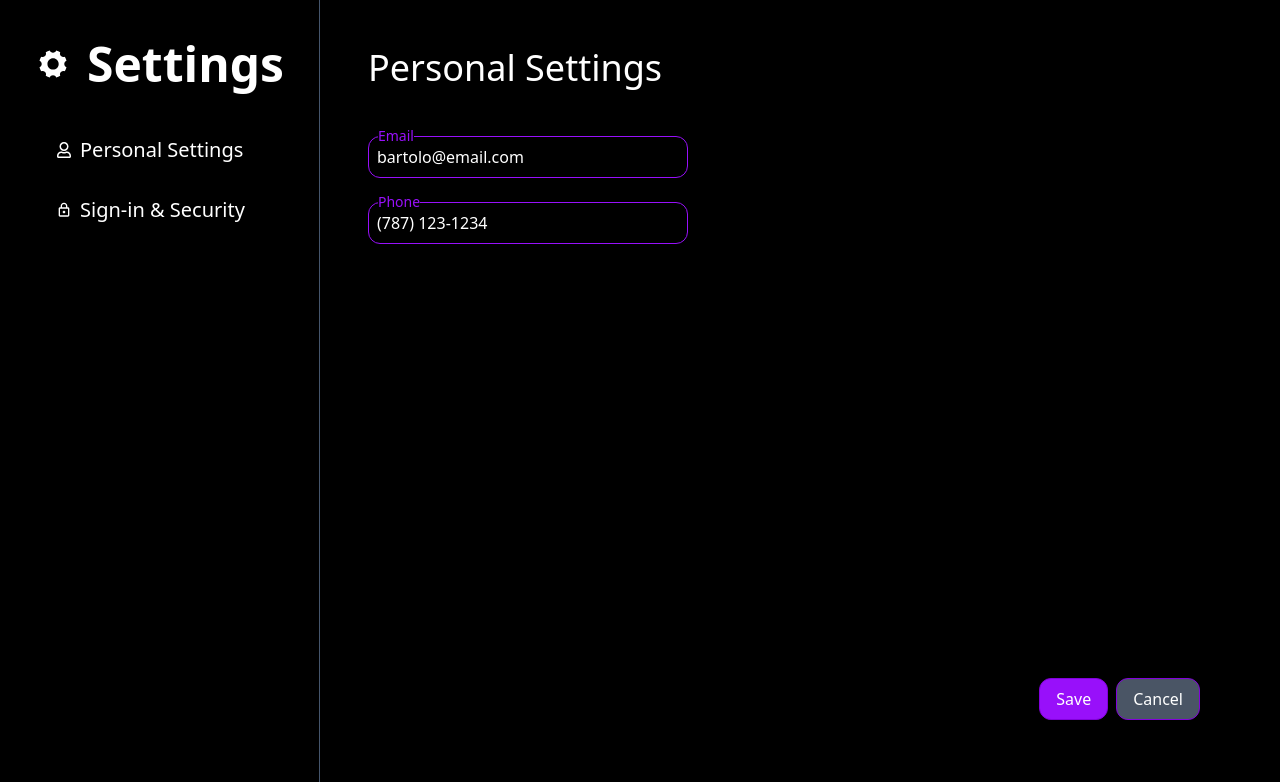
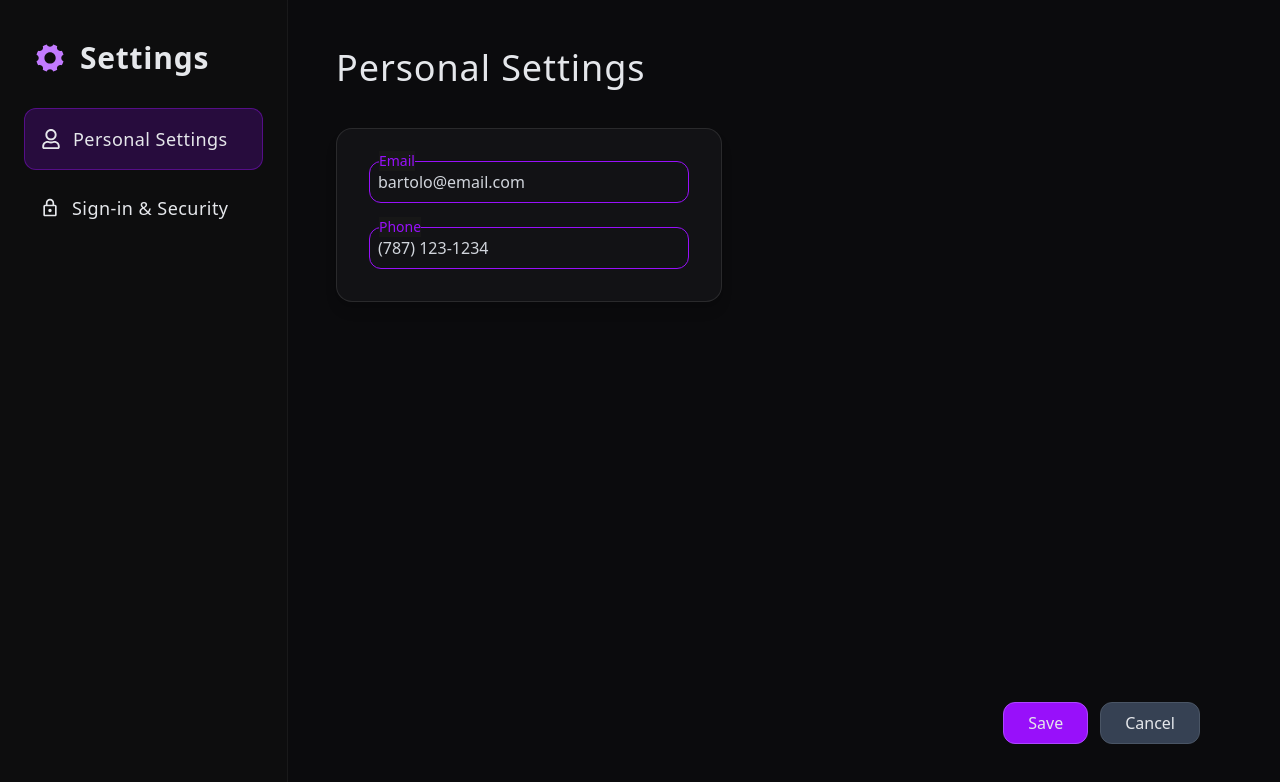
Before and after one commit to Nielson19/mymusicpage, a React app in the folder frontend/: page / in a window 1280 px wide. Shown: the top 782 px of the page. Built offline with nearby package versions, Linux system fonts and the light colour scheme; the HTML template or start-up script is replaced by a standard one.

Commit message:
Finishing UI touches for the settings page

```diff
--- a/frontend/src/components/InputField.tsx
+++ b/frontend/src/components/InputField.tsx
@@ -11,8 +11,8 @@ const InputField: React.FC<InputFieldProps> = ({label, value, onChange}) => {
     return(
         <div className="inputDiv">
             <input
-                type="tel"
-                className="inputBox"
+                type="text"
+                className="inputBox text-gray-300"
                 value={value || ""}
                 onChange={onChange}
                 required
--- a/frontend/src/index.css
+++ b/frontend/src/index.css
@@ -51,7 +51,7 @@
   }
 
   .inputBox:focus~span, .inputBox:valid~span {
-    @apply text-purple-600 transform translate-x-[10px] translate-y-[-10px] text-sm p-0 bg-black duration-100
+    @apply text-purple-600 transform translate-x-[10px] translate-y-[-10px] text-sm p-0 bg-neutral-900 duration-100
   }
 
   .inputBox:focus, .inputBox:valid {
--- a/frontend/src/pages/SettingsPageView.tsx
+++ b/frontend/src/pages/SettingsPageView.tsx
@@ -51,114 +51,128 @@ function SettingsPageView() {
     }
 
     return (
-    <div className="h-dvh bg-black text-white">
-        {/* Left Side Nav */}
-        <nav className="absolute top-0 left-0 bottom-0 w-60 md:w-80 p-6 border-r border-slate-600">
-            <div className="flex flex-row justify-center items-center gap-4 mt-4">
-                <IoIosSettings className="text-4xl"/>
-                <div className="font-semibold text-5xl">
-                    <h1>Settings</h1>
+        <div className="h-dvh bg-[#0b0b0d] text-gray-200 flex cursor-default">
+            {/* Sidebar */}
+            <nav className="w-64 md:w-72 p-6 border-r border-white/5 bg-[#0e0e10]/80 backdrop-blur-md relative">
+
+            {/* Header */}
+            <div className="flex items-center gap-3 px-2 mt-4 mb-8">
+                <IoIosSettings className="text-4xl text-purple-400" />
+                <h1 className="text-3xl font-semibold tracking-wide">Settings</h1>
             </div>
-            </div>
-            {/* Display Settings Titles */}
-            <div className="p-4 mt-4">
+
+            {/* Nav Section */}
+            <div className="space-y-2 mt-6">
+
                 {/* Personal Settings */}
                 <div
-                    className="flex flex-row items-center gap-2 p-4 rounded-xl hover:bg-gray-900 hover:cursor-pointer"
                 onClick={() => {
-                        setPersonalSettingsOpen(true),
+                    setPersonalSettingsOpen(true)
                     setSignInSettingsOpen(false)
                 }}
+                className={`
+                    flex items-center gap-3 p-4 rounded-xl cursor-pointer
+                    transition duration-150
+                    ${personalSettingsOpen
+                    ? "bg-purple-600/20 border border-purple-600/40"
+                    : "hover:bg-white/5"
+                    }
+                `}
                 >
-                    {/* Icon Here */}
-                    <FaRegUser />
-                    <h2 className="text-xl">
-                        Personal Settings
-                    </h2>
+                <FaRegUser className="text-xl" />
+                <h2 className="text-lg font-medium tracking-wide">Personal Settings</h2>
                 </div>
-                {/* Sing-In AND Security Settings */}
+
+                {/* Sign-In Security */}
                 <div
-                    className="flex flex-row items-center gap-2 p-4 rounded-xl hover:bg-gray-900 hover:cursor-pointer"
                 onClick={() => {
-                        setPersonalSettingsOpen(false),
+                    setPersonalSettingsOpen(false)
                     setSignInSettingsOpen(true)
                 }}
+                className={`
+                    flex items-center gap-3 p-4 rounded-xl cursor-pointer
+                    transition duration-150
+                    ${signInSettingsOpen
+                    ? "bg-purple-600/20 border border-purple-600/40"
+                    : "hover:bg-white/5"
+                    }
+                `}
                 >
-                    {/* Icon Here */}
-                    <MdOutlineLock />
-                    <h2 className="text-xl">
-                        Sign-in & Security
-                    </h2>
+                <MdOutlineLock className="text-xl" />
+                <h2 className="text-lg font-medium tracking-wide">Sign-in & Security</h2>
                 </div>
 
             </div>
             </nav>
-        {/* Main area with setting options */}
-        <section className="absolute left-80 md:left-80 top-0 right-0 bottom-0 p-12">
-            {/* Personal Settings*/}
-            {personalSettingsOpen &&
-                <div className="flex flex-col gap-6">
-                    <h2 className="mb-6 text-4xl">Personal Settings</h2>
-                    <InputField
-                        label="Email"
-                        value={email}
-                        onChange={(e) => setEmail(e.target.value)}
-                    />
-                    <InputField
-                        label="Phone"
-                        value={phone}
-                        onChange={(e) => setPhone(e.target.value)}
-                    />
+
+
+            {/* Main Content */}
+            <section className="flex-1 p-12 overflow-y-auto">
+
+            {/* PERSONAL SETTINGS */}
+            {personalSettingsOpen && (
+                <div className="flex flex-col gap-6 animate-fadeIn">
+                <h2 className="text-4xl mb-4 font-light tracking-wide">Personal Settings</h2>
+
+                <div className="bg-[#121215] border border-white/10 shadow-lg p-8 rounded-2xl space-y-6 w-fit">
+                    <InputField label="Email" value={email} onChange={(e) => setEmail(e.target.value)} />
+                    <InputField label="Phone" value={phone} onChange={(e) => setPhone(e.target.value)} />
                 </div>
+                </div>
+            )}
 
-            }
-            {/* SignIn & Security Settings */}
-            {signInSettingsOpen &&
-                <div className="flex flex-col gap-6">
-                    <h2 className="mb-6 text-4xl">Change Username</h2>
-                    <InputField
-                        label="Username"
-                        value={username}
-                        onChange={(e) => setUsername(e.target.value)}
-                    />
-                    <div className="flex gap-2">
+            {/* SIGN-IN SETTINGS */}
+            {signInSettingsOpen && (
+                <div className="flex flex-col gap-6 animate-fadeIn">
+                <h2 className="text-4xl mb-4 font-light tracking-wide">Sign-in & Security</h2>
+
+                <div className="bg-[#121215] border border-white/10 shadow-lg p-8 rounded-2xl space-y-6 w-fit">
+                    <InputField label="Username" value={username} onChange={(e) => setUsername(e.target.value)} />
+
+                    <div className="flex gap-3 items-end">
                     <div className="inputDiv">
                         <input
-                             type={showHide ? 'text' : 'password'}
+                        type={showHide ? "text" : "password"}
                         className="inputBox"
                         value={password}
                         onChange={(e) => setPassword(e.target.value)}
-                             required/>
+                        required
+                        />
                         <span>Password</span>
                     </div>
+
                     <button
-                            className="text-lg cursor-pointer rounded-lg"
-                            onClick={() => {setShowHide(!showHide)}}
+                        className="text-2xl p-2 rounded-lg hover:bg-white/10 transition"
+                        onClick={() => setShowHide(!showHide)}
                     >
-                            {showHide ? <FaRegEyeSlash/> : <FaRegEye/> }
+                        {showHide ? <FaRegEyeSlash /> : <FaRegEye />}
                     </button>
                     </div>
                 </div>
-
-            }
+                </div>
+            )}
 
             {/* Save / Cancel */}
-            <div className="fixed bottom-20 right-20 flex flex-row gap-2">
+            <div className="fixed bottom-14 right-20 flex gap-3">
                 <button
-                    className="border border-purple-700 p-2 px-4 rounded-xl bg-purple-600 hover:bg-purple-950"
+                    className="bg-purple-600 px-6 py-2 rounded-xl border border-purple-500 cursor-pointer
+                                hover:bg-purple-700 transition active:scale-95"
                     onClick={handleSaveSettings}
                 >
-
                 Save
                 </button>
+
                 <button
-                    className="border border-purple-700 p-2 px-4 rounded-xl bg-gray-600 hover:bg-gray-900"
+                    className="bg-gray-700 px-6 py-2 rounded-xl border border-gray-600 cursor-pointer
+                                hover:bg-gray-800 transition active:scale-95"
                     onClick={handleCancel}
                 >
                 Cancel
                 </button>
             </div>
+
             </section>
+
         </div>
     );
 }
```
Lines whose indentation alone changed are shown as unchanged.
